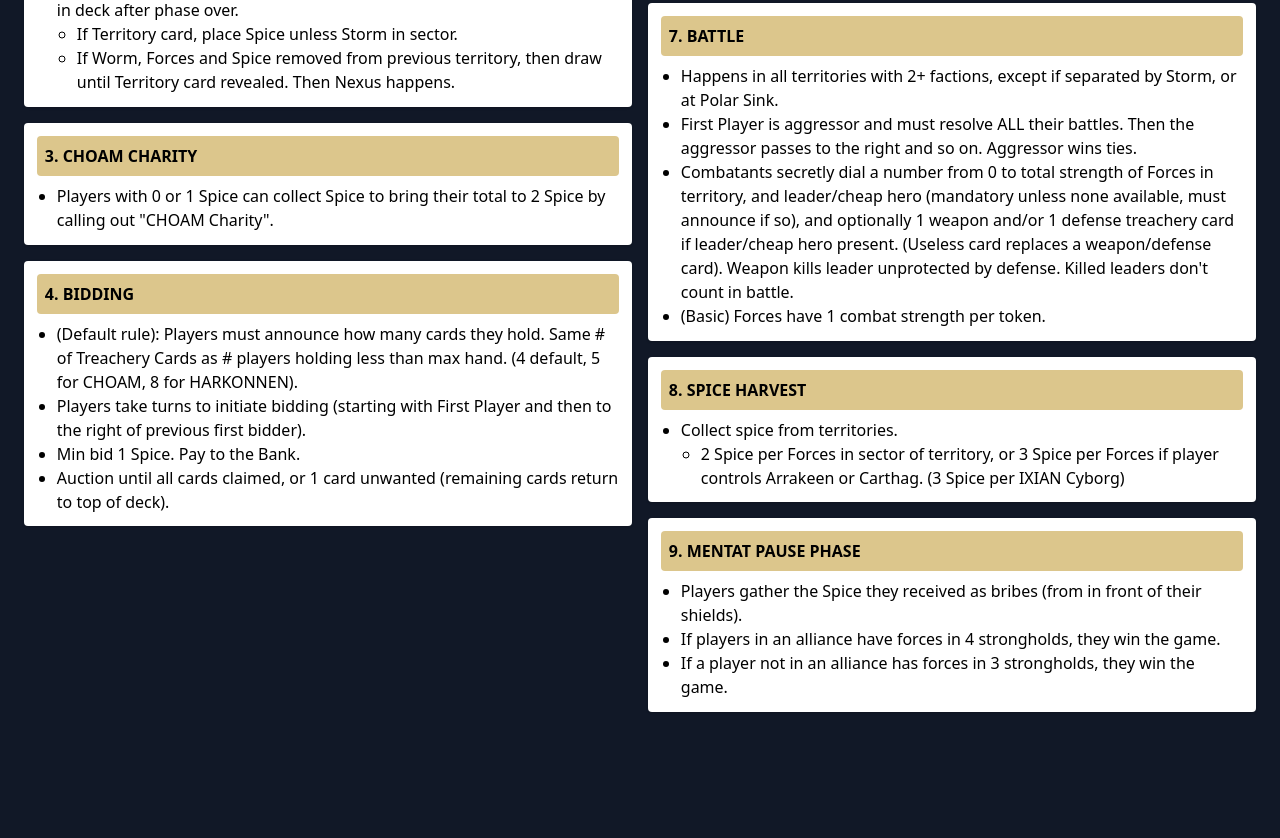
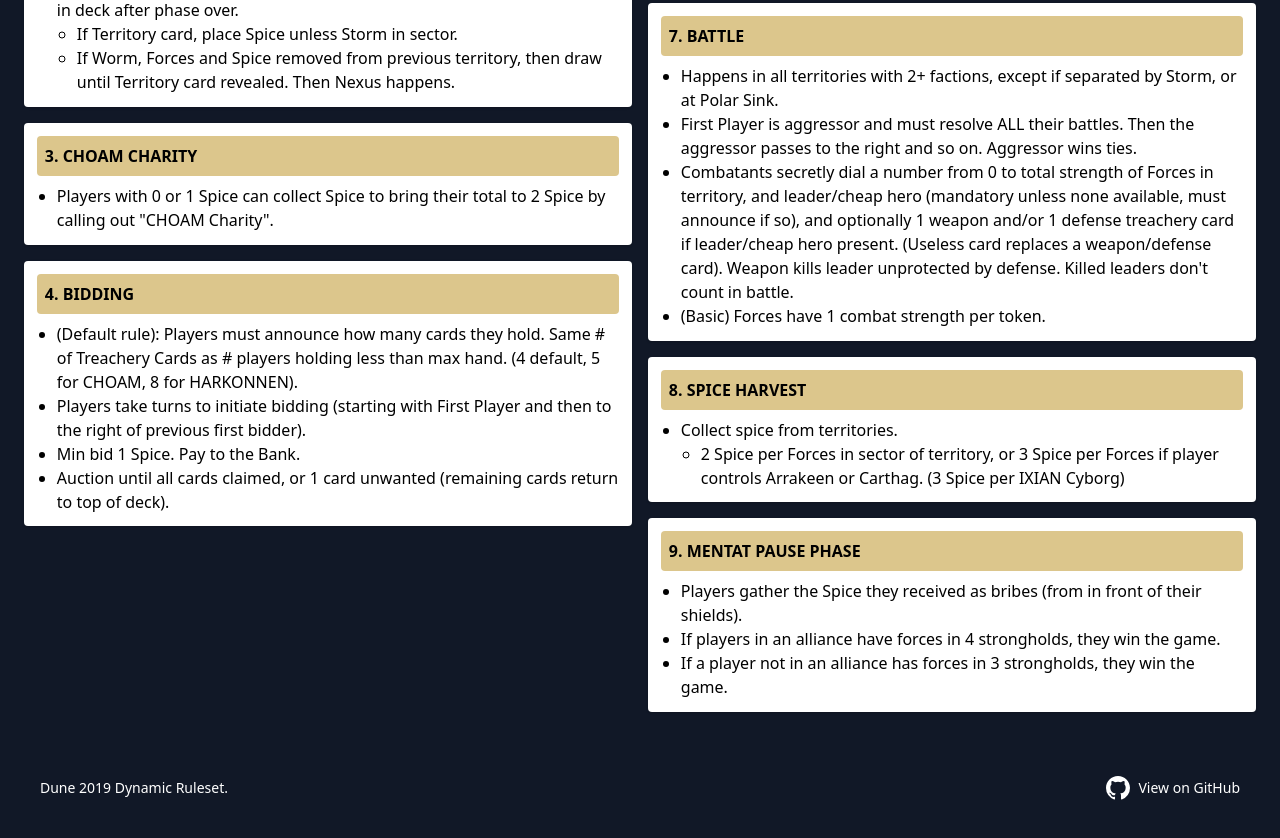
Before and after one commit to atzanteotl/dune-2019-dynamic-ruleset, a plain HTML site: page index.html in a window 1280 px wide. Shown: the part 896-1734 px from the top of the page. Before the commit the page ends 1632 px from the top, so only its background shows below. Drawn offline with nearby package versions, Linux system fonts and the light colour scheme.

Commit message:
Add Github link

```diff
--- a/index.html
+++ b/index.html
@@ -481,7 +481,24 @@
               </ul>
         </div>
 
+</div>
+</div>
 
+<!-- footer -->
+
+<footer class="bg-gray-900 text-white py-6 mt-10">
+  <div class="container mx-auto px-4 flex flex-col sm:flex-row items-center justify-between">
+    <p class="text-sm">Dune 2019 Dynamic Ruleset.</p>
+    <a href="https://github.com/atzanteotl/dune-2019-dynamic-ruleset" target="_blank" rel="noopener noreferrer" class="mt-4 sm:mt-0 flex items-center space-x-2 hover:text-gray-300 transition">
+      <svg class="w-6 h-6 fill-current" viewBox="0 0 24 24" aria-hidden="true">
+        <path
+          d="M12 0C5.373 0 0 5.373 0 12a12.004 12.004 0 008.208 11.385c.6.111.82-.26.82-.577v-2.026c-3.338.726-4.042-1.61-4.042-1.61-.546-1.385-1.333-1.753-1.333-1.753-1.09-.745.082-.729.082-.729 1.204.085 1.837 1.236 1.837 1.236 1.07 1.833 2.807 1.304 3.492.997.108-.775.419-1.305.762-1.605-2.665-.304-5.467-1.332-5.467-5.931 0-1.31.467-2.381 1.235-3.221-.124-.303-.535-1.527.117-3.183 0 0 1.008-.323 3.3 1.23a11.5 11.5 0 016 0c2.292-1.553 3.3-1.23 3.3-1.23.653 1.656.242 2.88.118 3.183.77.84 1.235 1.911 1.235 3.221 0 4.61-2.805 5.624-5.475 5.921.431.372.815 1.102.815 2.222v3.293c0 .319.218.694.825.576A12.005 12.005 0 0024 12c0-6.627-5.373-12-12-12z"
+        />
+      </svg>
+      <span class="text-sm">View on GitHub</span>
+    </a>
+  </div>
+</footer>
 
   <!-- Script for Factions and Advanced Rules -->
   <script>
@@ -618,6 +635,7 @@
       matches[currentMatchIndex].scrollIntoView({ behavior: "smooth", block: "center" });
     }
   </script>
+
 </body>
 
 </html>
```
Also changed, not shown: template.html (+18 -0 lines).
